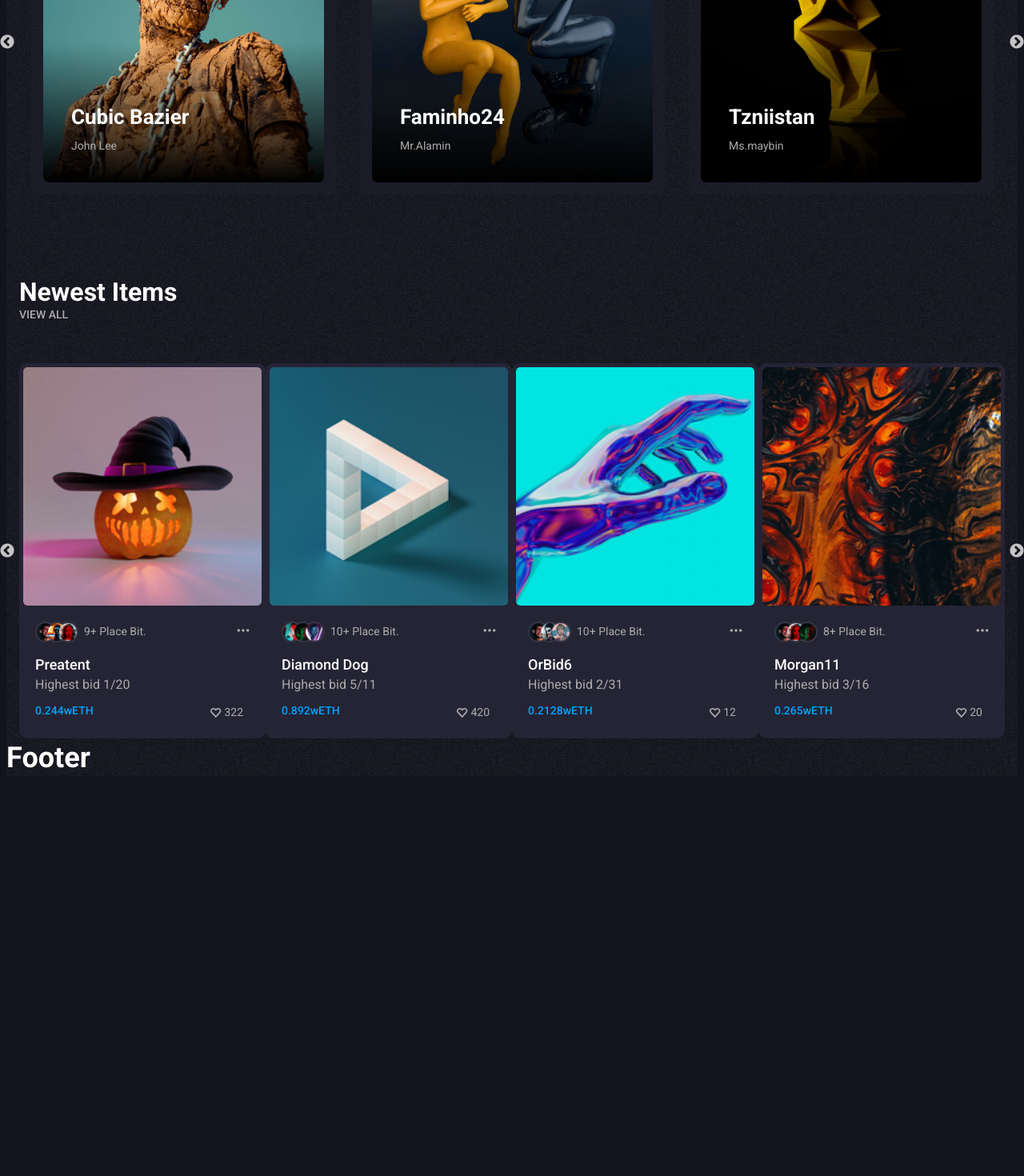
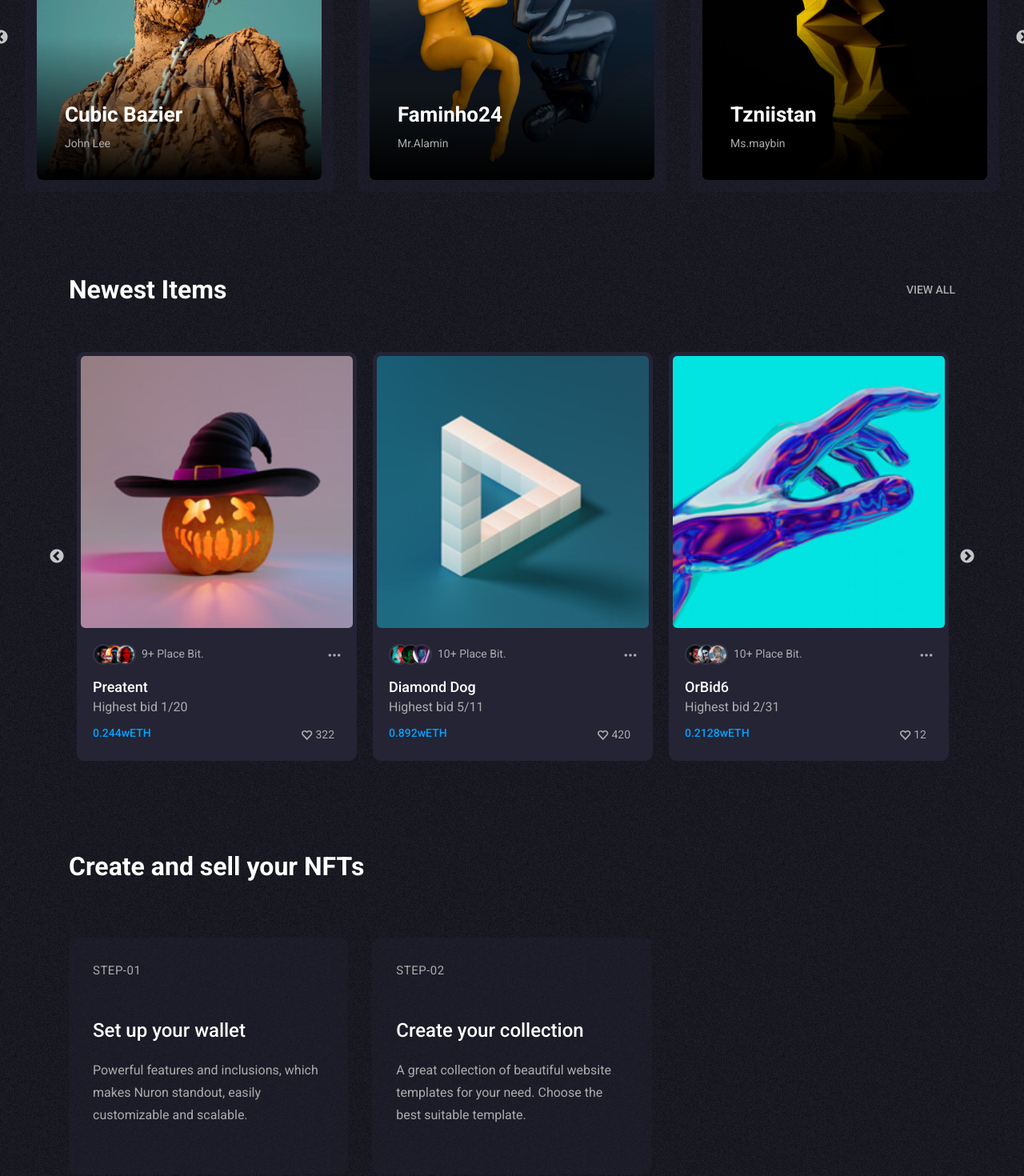
Before and after one commit to Oladayo-Ahmod/NFT_marketplace_next, a Next.js app in the folder frontend/: page / in a window 1280 px wide. Shown: the part 258-1728 px from the top of the page at 80% size. Before the commit the page ends 1248 px from the top, so only its background shows below. Built offline with nearby package versions, Linux system fonts and the light colour scheme.

Commit message:
implement slick libary

```diff
--- a/frontend/components/newestItem.js
+++ b/frontend/components/newestItem.js
@@ -12,7 +12,7 @@ const NewestItem =()=>{
 
     var setting = {
         infinite: true,
-        slidesToShow: 4,
+        slidesToShow: 3,
         slidesToScroll: 1,
         dots: false,
         arrows: true,
@@ -77,7 +77,7 @@ const NewestItem =()=>{
                 <div className='slider-style-2 slick-activation-01 slick-arrow-style-one slick-arrow-between'>
                 {/* <!-- start single product --> */}
                 <Slider {...setting}>
-                <div className="col-5 col-lg-4 col-md-6 col-sm-6 col-12">
+                <div className="col-5 col-lg-4 col-md-6 col-sm-6 col-12 p-3">
                     <div className="product-style-one no-overlay">
                         <div className="card-thumbnail">
                             <a href="product-details.html"><Image src="/images/portfolio/portfolio-01.jpg" width={339} height={339} alt="NFT_portfolio" /></a>
@@ -125,7 +125,7 @@ const NewestItem =()=>{
 
                 {/* <!-- start single product --> */}
 
-                <div  className="col-5 col-lg-4 col-md-6 col-sm-6 col-12">
+                <div  className="col-5 col-lg-4 col-md-6 col-sm-6 col-12 p-3">
                     <div className="product-style-one no-overlay">
                         <div className="card-thumbnail">
                             <a href="product-details.html"><Image src="/images/portfolio/portfolio-02.jpg" alt="NFT_portfolio"  width={339} height={339}/></a>
@@ -172,7 +172,7 @@ const NewestItem =()=>{
                 {/* <!-- end single product --> */}
 
                 {/* <!-- start single product --> */}
-                <div className="col-5 col-lg-4 col-md-6 col-sm-6 col-12">
+                <div className="col-5 col-lg-4 col-md-6 col-sm-6 col-12 p-3">
                     <div className="product-style-one no-overlay">
                         <div className="card-thumbnail">
                             <a href="product-details.html"><Image src="/images/portfolio/portfolio-03.jpg" alt="NFT_portfolio"  width={500} height={339} /></a>
@@ -218,7 +218,7 @@ const NewestItem =()=>{
                 {/* <!-- end single product --> */}
 
                 {/* <!-- start single product --> */}
-                <div className="col-5 col-lg-4 col-md-6 col-sm-6 col-12">
+                <div className="col-5 col-lg-4 col-md-6 col-sm-6 col-12 p-3">
                     <div className="product-style-one no-overlay">
                         <div className="card-thumbnail">
                             <a href="product-details.html"><Image src="/images/portfolio/portfolio-04.jpg" width={339} height={339}  alt="NFT_portfolio" /></a>
@@ -264,7 +264,7 @@ const NewestItem =()=>{
                 {/* <!-- end single product --> */}
 
                 {/* <!-- start single product --> */}
-                <div className="col-5 col-lg-4 col-md-6 col-sm-6 col-12">
+                <div className="col-5 col-lg-4 col-md-6 col-sm-6 col-12 p-3">
                     <div className="product-style-one no-overlay">
                         <div className="card-thumbnail">
                             <a href="product-details.html"><Image src="/images/portfolio/portfolio-05.jpg" width={339} height={339}  alt="NFT_portfolio" /></a>
--- a/frontend/components/service.js
+++ b/frontend/components/service.js
@@ -8,16 +8,16 @@ const Service =()=>{
         <div className="container">
             <div className="row">
                 <div className="col-12 mb--50">
-                    <h3 className="title" data-sal-delay="150" data-sal="slide-up" data-sal-duration="800">Create and sell your NFTs</h3>
+                    <h3 className="title" >Create and sell your NFTs</h3>
                 </div>
             </div>
             <div className="row g-5">
                 {/* <!-- start single service --> */}
                 <div className="col-xxl-3 col-lg-4 col-md-6 col-sm-6 col-12">
-                    <div data-sal="slide-up" data-sal-delay="150" data-sal-duration="800" className="rn-service-one color-shape-7">
+                    <div className="rn-service-one color-shape-7">
                         <div className="inner">
                             <div className="icon">
-                                <Image  src="/images/icons/shape-7.png" alt="Shape" />
+                                <Image  src="/images/icons/shape-7.png" alt="Shape" fill />
                             </div>
                             <div className="subtitle">Step-01</div>
                             <div className="content">
@@ -33,10 +33,10 @@ const Service =()=>{
                 {/* <!-- End single service --> */}
                 {/* <!-- start single service --> */}
                 <div className="col-xxl-3 col-lg-4 col-md-6 col-sm-6 col-12">
-                    <div data-sal="slide-up" data-sal-delay="200" data-sal-duration="800" className="rn-service-one color-shape-1">
+                    <div className="rn-service-one color-shape-1">
                         <div className="inner">
                             <div className="icon">
-                                <Image  src="/images/icons/shape-1.png" alt="Shape" />
+                                <Image  src="/images/icons/shape-1.png"fill  alt="Shape" />
                             </div>
                             <div className="subtitle">Step-02</div>
                             <div className="content">
@@ -52,10 +52,10 @@ const Service =()=>{
                 {/* <!-- End single service --> */}
                 {/* <!-- start single service --> */}
                 <div className="col-xxl-3 col-lg-4 col-md-6 col-sm-6 col-12">
-                    <div data-sal="slide-up" data-sal-delay="250" data-sal-duration="800" className="rn-service-one color-shape-5">
+                    <div data-sal="slide-up" className="rn-service-one color-shape-5">
                         <div className="inner">
                             <div className="icon">
-                                <Image  src="/images/icons/shape-5.png" alt="Shape" />
+                                <Image  src="/images/icons/shape-5.png" fill alt="Shape" />
                             </div>
                             <div className="subtitle">Step-03</div>
                             <div className="content">
@@ -71,10 +71,10 @@ const Service =()=>{
                 {/* <!-- End single service --> */}
                 {/* <!-- start single service --> */}
                 <div className="col-xxl-3 col-lg-4 col-md-6 col-sm-6 col-12">
-                    <div data-sal="slide-up" data-sal-delay="300" data-sal-duration="800" className="rn-service-one color-shape-6">
+                    <div data-sal="slide-up" className="rn-service-one color-shape-6">
                         <div className="inner">
                             <div className="icon">
-                                <Image  src="/images/icons/shape-6.png" alt="Shape" />
+                                <Image  src="/images/icons/shape-6.png" fill alt="Shape" />
                             </div>
                             <div className="subtitle">Step-04</div>
                             <div className="content">
--- a/frontend/pages/_app.js
+++ b/frontend/pages/_app.js
@@ -1,6 +1,7 @@
 // import '@/styles/globals.css'
 // import '@/styles/plugins/feature.css'
 // import '@/styles/plugins/jquery-ui.min.css'
+import 'bootstrap/dist/css/bootstrap.css'
 import 'slick-carousel/slick/slick.css'
 import 'slick-carousel/slick/slick-theme.css'
 import '@/styles/vendor/nice-select.css'
--- a/frontend/pages/index.js
+++ b/frontend/pages/index.js
@@ -2,6 +2,7 @@ import Head from 'next/head'
 import Image from 'next/image'
 import { Inter } from '@next/font/google'
 import Banner from '../components/banner'
+import Service from '../components/service'
 import NewestItem from '../components/newestItem'
 import Footer from '@/components/footer'
 
@@ -20,6 +21,7 @@ export default function Home() {
       <main>
       <Banner />
       <NewestItem />
+      <Service />
       <Footer />
       </main>
 
```
